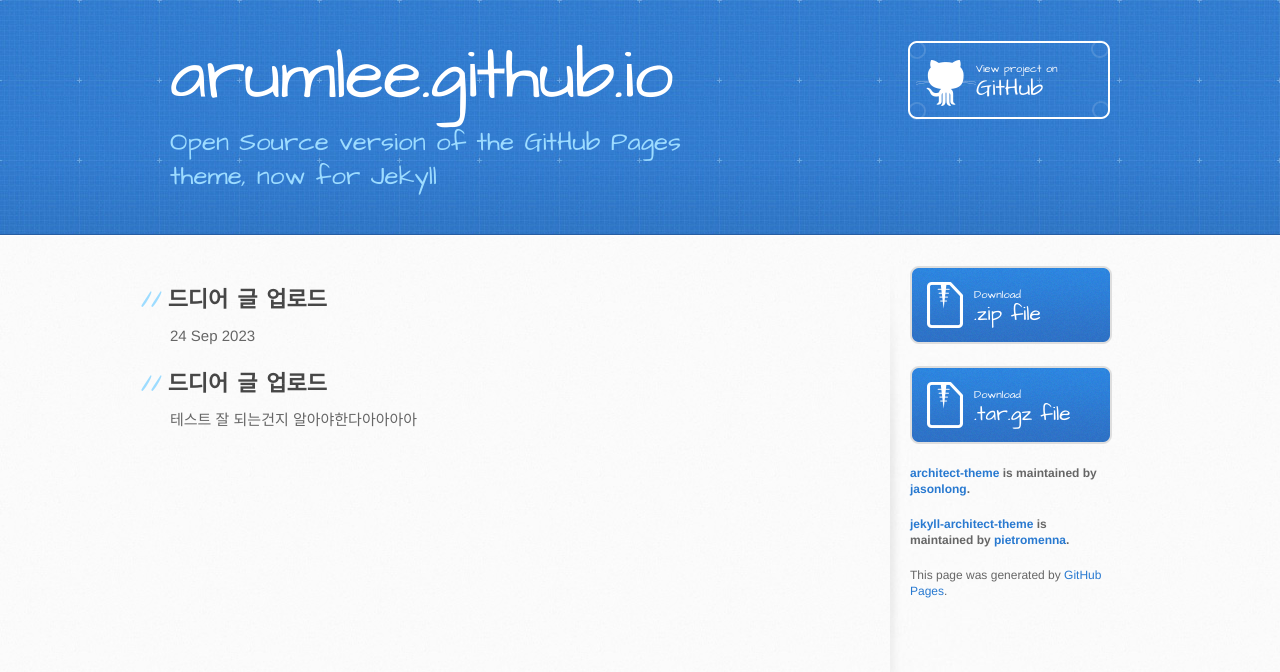
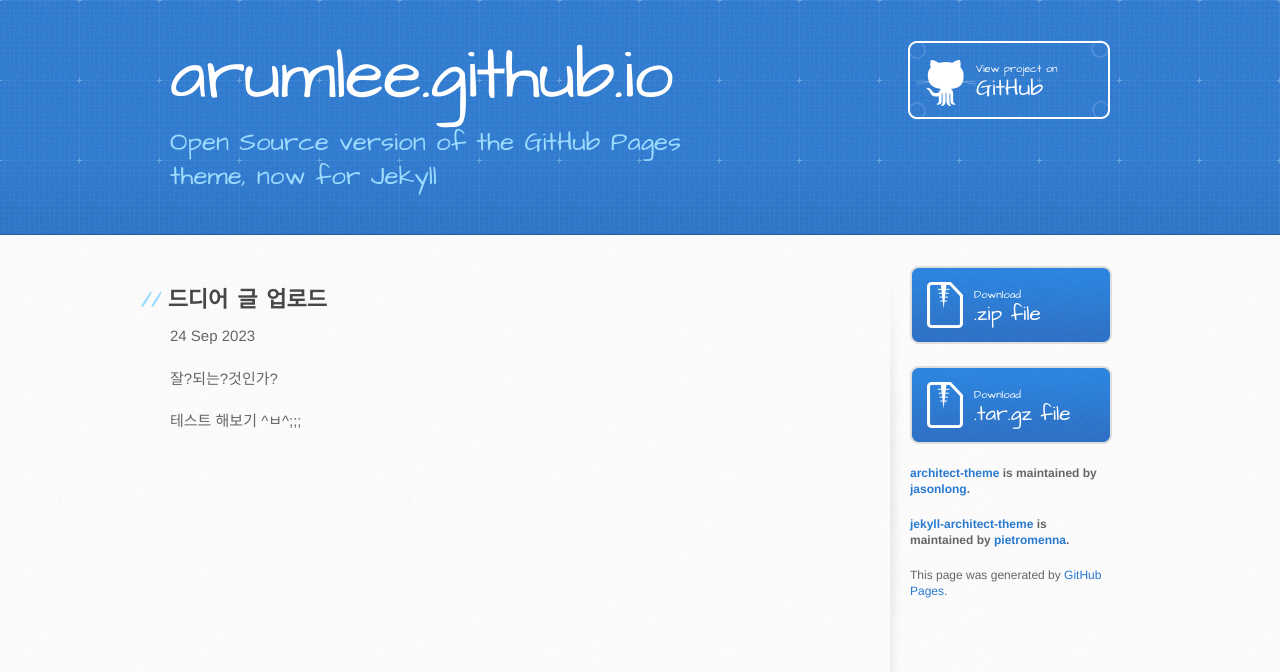
Before and after one commit to arumlee/arumlee.github.io, a Jekyll site: the page built from _posts/2023-09-24-드디어-글-업로드.md, in a window 1280 px wide. Shown: the top 672 px of the page. Built offline with Jekyll 4.4.1, drawn with Linux system fonts in a browser that asks for light colours.

Commit message:
Update 2023-09-24-드디어-글-업로드.md

```diff
--- a/_posts/2023-09-24-드디어-글-업로드.md
+++ b/_posts/2023-09-24-드디어-글-업로드.md
@@ -3,6 +3,6 @@
 layout: post
 categories: blog
 ---
-## 드디어 글 업로드
+잘?되는?것인가?
 
-테스트 잘 되는건지 알아야한다아아아아
+테스트 해보기 ^ㅂ^;;;
```
